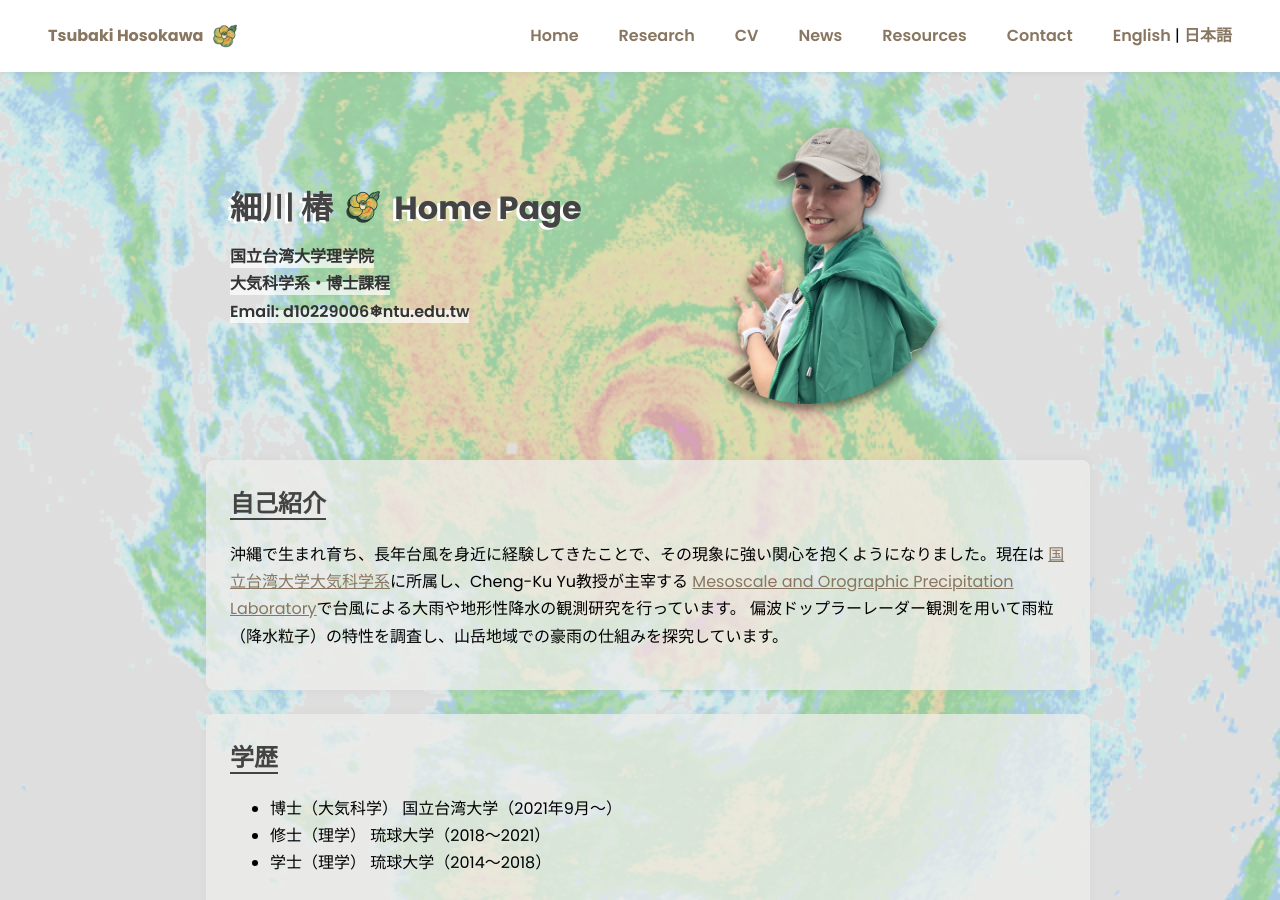
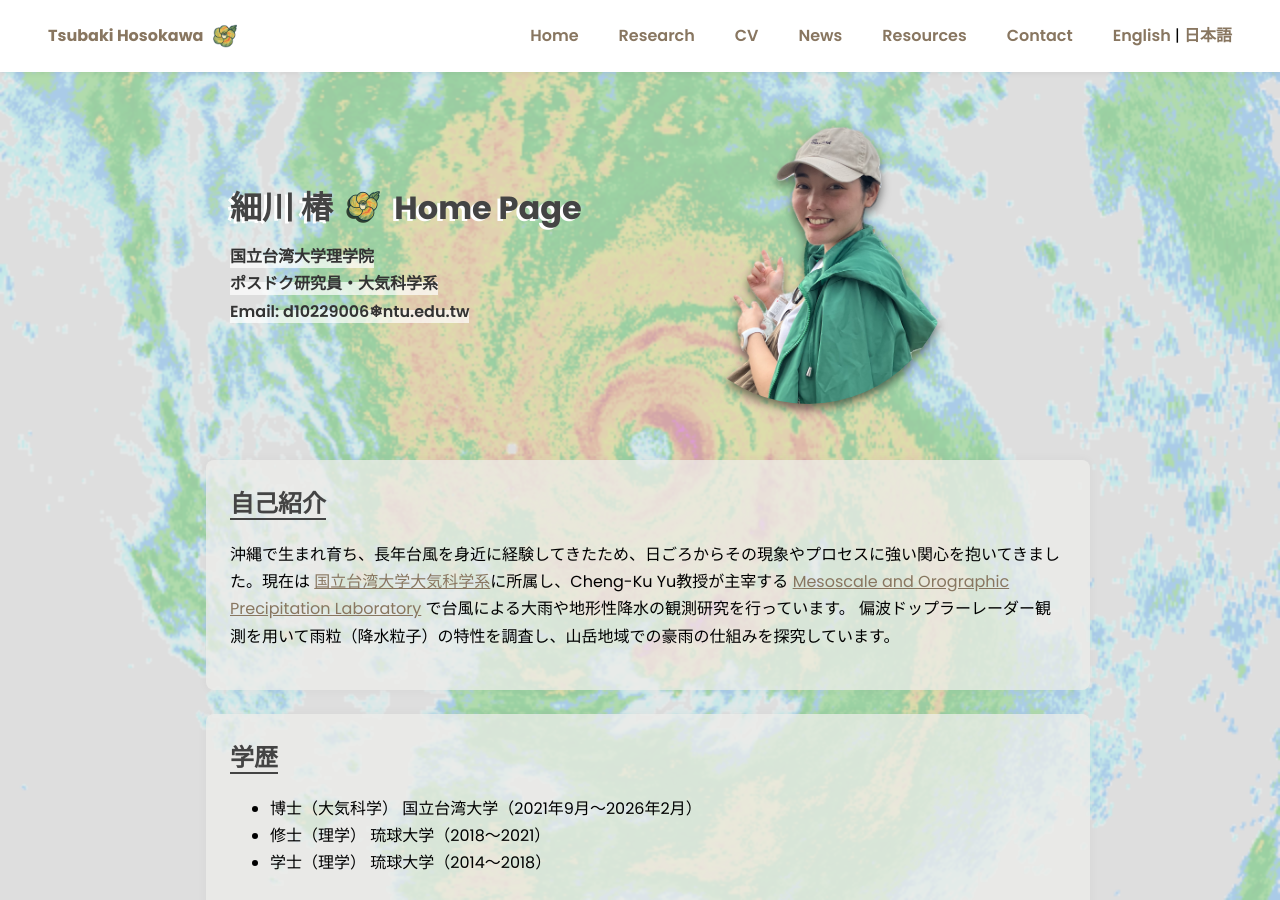
Before and after one commit to tsubakih07/tsubaki_homepage, a Jekyll site: the page built from index_ja.html, in a window 1280 px wide and 900 px high. Built offline with Jekyll 4.4.1, drawn with Linux system fonts in a browser that asks for light colours.

Commit message:
updated job title

```diff
--- a/index.html
+++ b/index.html
@@ -41,7 +41,7 @@ css: /assets/css/style.css
 <section class="section">
   <h2>Education</h2>
   <ul>
-    <li><strong>Ph.D. in Atmospheric Science</strong>, National Taiwan University (Sep 2021 – present)</li>
+    <li><strong>Ph.D. in Atmospheric Science</strong>, National Taiwan University (Sep 2021 – Feb 2026)</li>
     <li><strong>M.S. in Science</strong>, University of the Ryukyus (Apr 2018 – Mar 2021)</li>
     <li><strong>B.S. in Science</strong>, University of the Ryukyus (Apr 2014 – Mar 2018)</li>
   </ul>
--- a/index_ja.html
+++ b/index_ja.html
@@ -19,7 +19,7 @@ css: /assets/css/style.css
     </h1>
     <div class="intro-text">
       <p>国立台湾大学理学院</p><br>
-      <p>大気科学系・博士課程</p><br>
+      <p>ポスドク研究員・大気科学系</p><br>
       <p>Email: d10229006❄ntu.edu.tw</p>
     </div>
   </div>
@@ -32,9 +32,10 @@ css: /assets/css/style.css
 <section class="section">
   <h2>自己紹介</h2>
   <p>
-    沖縄で生まれ育ち、長年台風を身近に経験してきたことで、その現象に強い関心を抱くようになりました。現在は
+    沖縄で生まれ育ち、長年台風を身近に経験してきたため、日ごろからその現象やプロセスに強い関心を抱いてきました。現在は
     <a href="https://www.as.ntu.edu.tw/index.php/eng" target="_blank">国立台湾大学大気科学系</a>に所属し、Cheng-Ku Yu教授が主宰する
-    <a href="http://mopl.as.ntu.edu.tw/web/CN_Home.htm" target="_blank">Mesoscale and Orographic Precipitation Laboratory</a>で台風による大雨や地形性降水の観測研究を行っています。
+    <a href="http://mopl.as.ntu.edu.tw/web/CN_Home.htm" target="_blank">Mesoscale and Orographic Precipitation Laboratory</a>
+    で台風による大雨や地形性降水の観測研究を行っています。
     偏波ドップラーレーダー観測を用いて雨粒（降水粒子）の特性を調査し、山岳地域での豪雨の仕組みを探究しています。
   </p>
 </section>
@@ -42,7 +43,7 @@ css: /assets/css/style.css
 <section class="section">
   <h2>学歴</h2>
   <ul>
-    <li>博士（大気科学） 国立台湾大学（2021年9月～）</li>
+    <li>博士（大気科学） 国立台湾大学（2021年9月～2026年2月）</li>
     <li>修士（理学） 琉球大学（2018～2021）</li>
     <li>学士（理学） 琉球大学（2014～2018）</li>
   </ul>
```
Also changed, not shown: other parts of index.html (+2 -2 lines).
